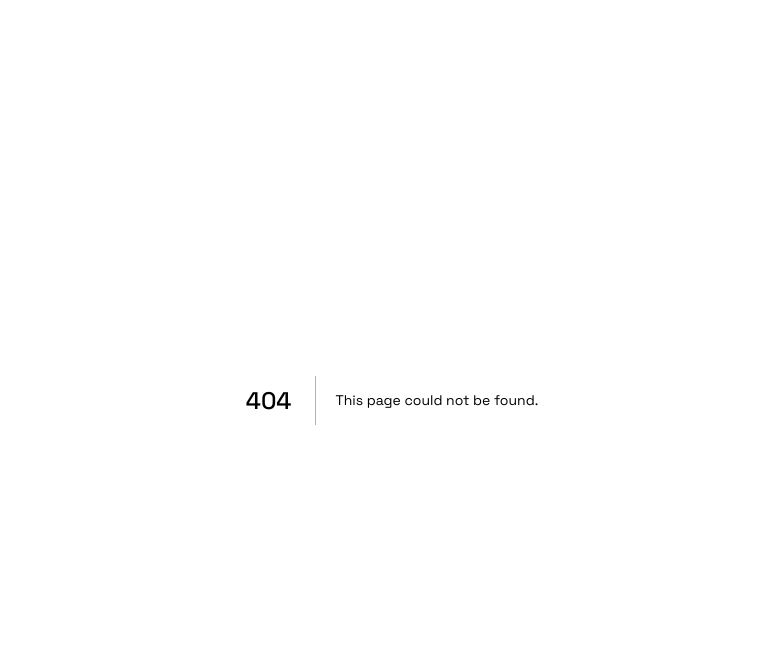
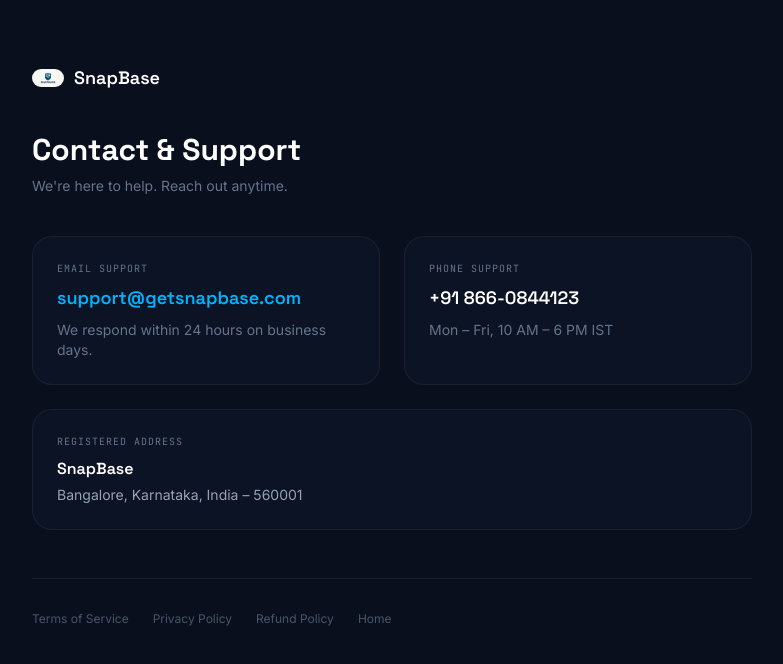
Before and after one commit to suguslove10/SnapBase, a Next.js app in the folder frontend/: page /contact in a window 1280 px wide. Before the commit this address had no page. Shown: the top 664 px of the page, without its empty margins (248-1031 px from the left). Built offline with nearby package versions, Linux system fonts and the light colour scheme.

Commit message:
Add contact/support page for Stripe compliance

```diff
--- /dev/null
+++ b/frontend/src/app/contact/page.tsx
@@ -0,0 +1,72 @@
+import Link from "next/link";
+import Image from "next/image";
+
+export const metadata = { title: "Contact & Support – SnapBase" };
+
+export default function ContactPage() {
+  return (
+    <div className="min-h-screen" style={{ background: "#0a0f1e" }}>
+      <div className="mx-auto max-w-3xl px-6 py-16">
+        {/* Logo */}
+        <Link href="/" className="mb-10 inline-flex items-center gap-2.5">
+          <Image src="/logo.png" alt="SnapBase" width={32} height={32} className="rounded-xl" />
+          <span className="font-grotesk text-lg font-semibold text-white">SnapBase</span>
+        </Link>
+
+        <h1 className="font-grotesk text-3xl font-bold text-white">Contact & Support</h1>
+        <p className="mt-2 text-sm text-slate-500">We&apos;re here to help. Reach out anytime.</p>
+
+        <div className="mt-10 grid gap-6 sm:grid-cols-2">
+          {/* Email */}
+          <div
+            className="rounded-2xl p-6"
+            style={{ background: "rgba(13,21,38,0.8)", border: "1px solid rgba(255,255,255,0.06)" }}
+          >
+            <p className="font-jetbrains text-[10px] uppercase tracking-widest text-slate-500">Email Support</p>
+            <a
+              href="mailto:support@getsnapbase.com"
+              className="mt-2 block font-grotesk text-lg font-semibold text-[#00b4ff] transition hover:text-[#00f5d4]"
+            >
+              support@getsnapbase.com
+            </a>
+            <p className="mt-2 text-sm text-slate-500">We respond within 24 hours on business days.</p>
+          </div>
+
+          {/* Phone */}
+          <div
+            className="rounded-2xl p-6"
+            style={{ background: "rgba(13,21,38,0.8)", border: "1px solid rgba(255,255,255,0.06)" }}
+          >
+            <p className="font-jetbrains text-[10px] uppercase tracking-widest text-slate-500">Phone Support</p>
+            <a
+              href="tel:+918660844123"
+              className="mt-2 block font-grotesk text-lg font-semibold text-white transition hover:text-[#00b4ff]"
+            >
+              +91 866-0844123
+            </a>
+            <p className="mt-2 text-sm text-slate-500">Mon – Fri, 10 AM – 6 PM IST</p>
+          </div>
+
+          {/* Address */}
+          <div
+            className="rounded-2xl p-6 sm:col-span-2"
+            style={{ background: "rgba(13,21,38,0.8)", border: "1px solid rgba(255,255,255,0.06)" }}
+          >
+            <p className="font-jetbrains text-[10px] uppercase tracking-widest text-slate-500">Registered Address</p>
+            <p className="mt-2 font-grotesk text-base font-semibold text-white">SnapBase</p>
+            <p className="mt-1 text-sm text-slate-400">
+              Bangalore, Karnataka, India – 560001
+            </p>
+          </div>
+        </div>
+
+        <div className="mt-12 flex gap-6 border-t border-white/[0.06] pt-8 text-xs text-slate-600">
+          <Link href="/terms" className="hover:text-slate-400">Terms of Service</Link>
+          <Link href="/privacy" className="hover:text-slate-400">Privacy Policy</Link>
+          <Link href="/refund" className="hover:text-slate-400">Refund Policy</Link>
+          <Link href="/" className="hover:text-slate-400">Home</Link>
+        </div>
+      </div>
+    </div>
+  );
+}
```
